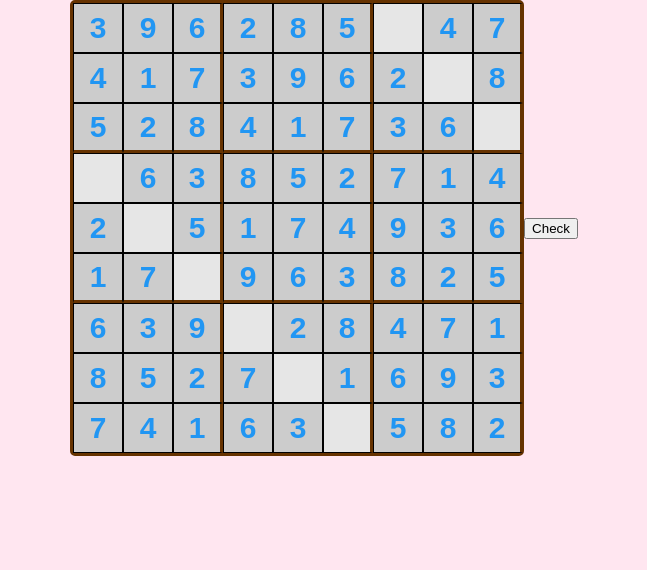
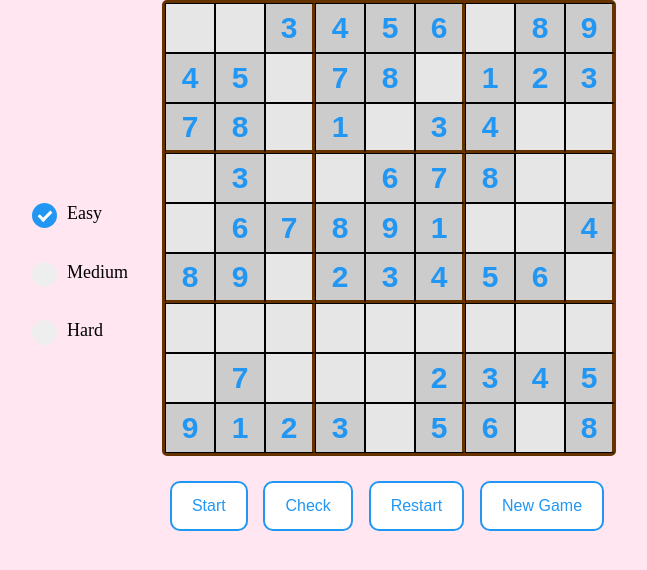
Before and after one commit to slavikzdebskyy/sudoku-game, a PHP site: page / in a window 1280 px wide. Shown: the top 570 px of the page, without its empty margins (316-963 px from the left). Run offline with PHP 8.4, Linux system fonts and the light colour scheme.

Commit message:
interface: add control buttons and check diffikulty; functions: start to work on neGame();

```diff
--- a/index.html
+++ b/index.html
@@ -9,10 +9,31 @@
 </head>
 <body>
   <main>
-    <div id="field">
+    <div id="difficulty">
+        <label class="check-container">Easy
+          <input type="radio" checked="checked" name="difficult" value="0">
+          <span class="checkmark"></span>
+        </label>
+        <label class="check-container">Medium
+          <input type="radio" name="difficult" value="1">
+          <span class="checkmark"></span>
+        </label>
+        <label class="check-container">Hard
+          <input type="radio" name="difficult" value="2">
+          <span class="checkmark"></span>
+        </label>
+    </div>
+    <div>
+      <div id="field">
+      </div>
+      <div class="controls">
+        <button id="strt-btn" class="ctrl-btn">Start</button>
+        <button id="check-btn" class="ctrl-btn">Check</button>
+        <button id="rstrt-btn" class="ctrl-btn rstrt">Restart</button>
+        <button id="nwgm-btn" class="ctrl-btn nwgm">New Game</button>
+      </div>
+    </div>
 
-    </div>
-    <button id="check-btn">Check</button>
   </main>
 </body>
 <script src="src/index.js"></script>
--- a/src/index.js
+++ b/src/index.js
@@ -4,28 +4,33 @@
 
 const $field = document.getElementById('field');  //  div => game board
 const $checkBtn = document.getElementById('check-btn'); // button Check
+const $newGameBtn = document.getElementById('nwgm-btn'); // button New Game
+
 
 const net = [
-  [0,2,3,4,5,6,7,8,9],
-  [4,0,6,7,8,9,1,2,3],
-  [7,8,0,1,2,3,4,5,6],
-  [2,3,4,0,6,7,8,9,1],
-  [5,6,7,8,0,1,2,3,4],
-  [8,9,1,2,3,0,5,6,7],
-  [3,4,5,6,7,8,0,1,2],
-  [6,7,8,9,1,2,3,0,5],
-  [9,1,2,3,4,5,6,7,0]
+  [1,2,3,4,5,6,7,8,9],
+  [4,5,6,7,8,9,1,2,3],
+  [7,8,9,1,2,3,4,5,6],
+  [2,3,4,5,6,7,8,9,1],
+  [5,6,7,8,9,1,2,3,4],
+  [8,9,1,2,3,4,5,6,7],
+  [3,4,5,6,7,8,9,1,2],
+  [6,7,8,9,1,2,3,4,5],
+  [9,1,2,3,4,5,6,7,8]
+];
+const sheme = [
+  [1,2,3,4,5,6,7,8,9],
+  [4,5,6,7,8,9,1,2,3],
+  [7,8,9,1,2,3,4,5,6],
+  [2,3,4,5,6,7,8,9,1],
+  [5,6,7,8,9,1,2,3,4],
+  [8,9,1,2,3,4,5,6,7],
+  [3,4,5,6,7,8,9,1,2],
+  [6,7,8,9,1,2,3,4,5],
+  [9,1,2,3,4,5,6,7,8]
 ];
 
-// [1,2,3,4,5,6,7,8,9],
-// [4,5,6,7,8,9,1,2,3],
-// [7,8,9,1,2,3,4,5,6],
-// [2,3,4,5,6,7,8,9,1],
-// [5,6,7,8,9,1,2,3,4],
-// [8,9,1,2,3,4,5,6,7],
-// [3,4,5,6,7,8,9,1,2],
-// [6,7,8,9,1,2,3,4,5],
-// [9,1,2,3,4,5,6,7,8]
+
 
 
 //  input's validation (user can enter only numbers):
@@ -46,6 +51,28 @@ $field.addEventListener('mouseover', ({target}) => {
   target.focus();
 });//  END of input set in focus when mouseover(hover)
 
+
+// --*-*-*-*-*-*-*-*-*-*-*-*-*-*-*-*-*-*-*-*-*-*-*-*-*-*-*-*-*-*-*-*-||
+
+$newGameBtn.addEventListener('click', () => {
+  while($field.firstChild){
+    $field.removeChild($field.firstChild);
+  }
+  while(net.length){
+    net.pop();
+  }
+
+  sheme.forEach(el => {
+    net.push(el);
+  });
+  console.log(net)
+  newGame(net);
+  createBoard(net);
+});
+
+
+
+
 $checkBtn.addEventListener('click', () => {
   const filledBoard = getBoard();
   if(checkColumnsAndRows(filledBoard) && checkBlocks(filledBoard)){
@@ -55,6 +82,9 @@ $checkBtn.addEventListener('click', () => {
   }
   // console.log(filledBoard);
 });
+// --*-*-*-*-*-*-*-*-*-*-*-*-*-*-*-*-*-*-*-*-*-*-*-*-*-*-*-*-*-*-*-*-||
+
+
 
 //  function checkSimpleArr(arr) checks whether
 //  all the elements are unique in a simple array
@@ -329,7 +359,8 @@ const transportingBoard = array => {
 
 
 
-
+// let a =
+// console.log(a);
 
 // transportingBoard(net);
 // rotateTripleColumns(net, 1,4)
@@ -337,21 +368,55 @@ const transportingBoard = array => {
 // triple
 // rotateRows(net,6,7);
 // rotateColumns(net, 0, 2);
-// console.log(arr);
+
+
+const newGame = array => {
+  const $difficutlyCont = document.getElementById('difficulty');
+  const $difficutlyVal = $difficutlyCont.getElementsByTagName('input');
+  let difficulty;
+  let i,j;
+  const diffSheme = {
+    cells: 45,
+    emptyRC: 1
+  };
+  for(let el of $difficutlyVal) {
+    if(el.checked){
+      difficulty = el.value;
+    }
+  }
+  switch(difficulty) {
+    case 0:
+      diffSheme.cells = 45;
+      diffSheme.emptyRC = 0;
+      break;
+    case 1:
+      diffSheme.cells = 55;
+      diffSheme.emptyRC = 1;
+      break;
+    case 2:
+      diffSheme.cells = 60;
+      diffSheme.emptyRC = 2;
+  }
+  for(let k = 0; k <= diffSheme.cells; k++){
+    i = Math.floor((Math.random() * 9));
+    j = Math.floor((Math.random() * 9));
+    array[i][j] = 0;
+  }
+
+};
 
 
 
-
-
-transportingBoard(net);
-rotateColumns(net, 1, 3);
-rotateColumns(net, 4, 6);
-rotateColumns(net, 7, 8);
-rotateColumns(net, 4, 5);
-rotateRows(net, 1, 3);
-rotateRows(net, 4, 6);
-rotateRows(net, 7, 8);
-rotateRows(net, 4, 5);
-rotateBlockOfColumns(net, 1, 3);
-rotateBlockOfRows(net, 2, 3);
+newGame(net);
+// transportingBoard(net);
+// rotateColumns(net, 1, 3);
+// rotateColumns(net, 4, 6);
+// rotateColumns(net, 7, 8);
+// rotateColumns(net, 4, 5);
+// rotateRows(net, 1, 3);
+// rotateRows(net, 4, 6);
+// rotateRows(net, 7, 8);
+// rotateRows(net, 4, 5);
+// rotateBlockOfColumns(net, 1, 3);
+// rotateBlockOfRows(net, 2, 3);
 createBoard(net);
--- a/src/style.css
+++ b/src/style.css
@@ -8,6 +8,7 @@ main {
   display: flex;
   justify-content: center;
   align-items: center;
+  flex-wrap: wrap;
 }
 main #field {
   display: flex;
@@ -47,3 +48,83 @@ main #field .cell:disabled {
   outline: none;
   text-shadow: 0 0 0 #2196f3;
 }
+main .controls {
+  display: flex;
+  justify-content: space-around;
+  align-items: center;
+  min-height: 100px;
+  width: 450px;
+}
+main .controls .ctrl-btn {
+  border: 2px solid #000000;
+  border-radius: 10px;
+  background: #fff;
+  border-color: #2196F3;
+  color: #2196F3;
+  padding: 14px 20px;
+  font-size: 16px;
+  cursor: pointer;
+  transition: 0.3s ease-out;
+}
+main .controls .ctrl-btn:hover {
+  background: #2196F3;
+  color: #fff;
+}
+main .controls .nwgm:hover,
+main .controls .rstrt:hover {
+  color: red;
+}
+main #difficulty {
+  width: 130px;
+  height: 150px;
+  display: flex;
+  flex-direction: column;
+  justify-content: space-between;
+}
+main #difficulty .check-container {
+  display: block;
+  position: relative;
+  padding-left: 35px;
+  margin-bottom: 12px;
+  cursor: pointer;
+  font-size: 18px;
+}
+main #difficulty .check-container input {
+  position: absolute;
+  opacity: 0;
+  cursor: pointer;
+}
+main #difficulty .check-container .checkmark {
+  position: absolute;
+  top: 0;
+  left: 0;
+  height: 25px;
+  width: 25px;
+  background-color: #eee;
+  border-radius: 50%;
+}
+main #difficulty .check-container .checkmark:after {
+  content: "";
+  position: absolute;
+  display: none;
+}
+main #difficulty .check-container:hover input ~ .checkmark {
+  background-color: #ccc;
+}
+main #difficulty .check-container input:checked ~ .checkmark {
+  background-color: #2196f3;
+}
+main #difficulty .check-container input:checked ~ .checkmark:after {
+  display: block;
+}
+main #difficulty .check-container .checkmark:after {
+  left: 9px;
+  top: 5px;
+  width: 5px;
+  height: 10px;
+  border: solid white;
+  border-width: 0 3px 3px 0;
+  -webkit-transform: rotate(45deg);
+  -ms-transform: rotate(45deg);
+  transform: rotate(45deg);
+}
--- a/src/style.less
+++ b/src/style.less
@@ -9,6 +9,7 @@ main {
   display: flex;
   justify-content: center;
   align-items: center;
+  flex-wrap: wrap;
   #field {
     display: flex;
     flex-wrap: wrap;
@@ -45,6 +46,88 @@ main {
         outline: none;
         text-shadow: 0 0 0 #2196f3;
       }
-    }
-  }
-}
+    }// .cell
+  }// #field
+  .controls{
+    display: flex;
+    justify-content: space-around;
+    align-items: center;
+    min-height: 100px;
+    width: 450px;
+    .ctrl-btn {
+      border: 2px solid #000000;
+      border-radius: 10px;
+      background: #fff;
+      border-color: #2196F3;
+      color: #2196F3;
+      padding: 14px 20px;
+      font-size: 16px;
+      cursor: pointer;
+      transition: .3s ease-out;
+      &:hover {
+        background: #2196F3;
+        color: #fff;
+      }
+    }// .ctrl-btn
+    .nwgm:hover,
+    .rstrt:hover {
+      color: red;
+    }// .nwgm:hover, .rstrt:hover
+  }// .controls
+  #difficulty {
+    width: 130px;
+    height: 150px;
+    display: flex;
+    flex-direction: column;
+    justify-content: space-between;
+    .check-container {
+      display: block;
+      position: relative;
+      padding-left: 35px;
+      margin-bottom: 12px;
+      cursor: pointer;
+      font-size: 18px;
+      input {
+        position: absolute;
+        opacity: 0;
+        cursor: pointer;
+      }// input
+      .checkmark {
+        position: absolute;
+        top: 0;
+        left: 0;
+        height: 25px;
+        width: 25px;
+        background-color: #eee;
+        border-radius: 50%;
+        &:after {
+          content: "";
+          position: absolute;
+          display: none;
+        }// .checkmark
+      }// .checkmark
+    }// .check-container
+    .check-container{
+      &:hover input ~ .checkmark {
+        background-color: #ccc;
+      }
+      input:checked ~ .checkmark {
+        background-color: #2196f3;
+      }
+      input:checked ~ .checkmark:after {
+        display: block;
+      }
+      .checkmark:after {
+        left: 9px;
+        top: 5px;
+        width: 5px;
+        height: 10px;
+        border: solid white;
+        border-width: 0 3px 3px 0;
+        -webkit-transform: rotate(45deg);
+        -ms-transform: rotate(45deg);
+        transform: rotate(45deg);
+      }// .checkmark:after
+    }// .check-container
+  }// difficulty
+}// main
```
